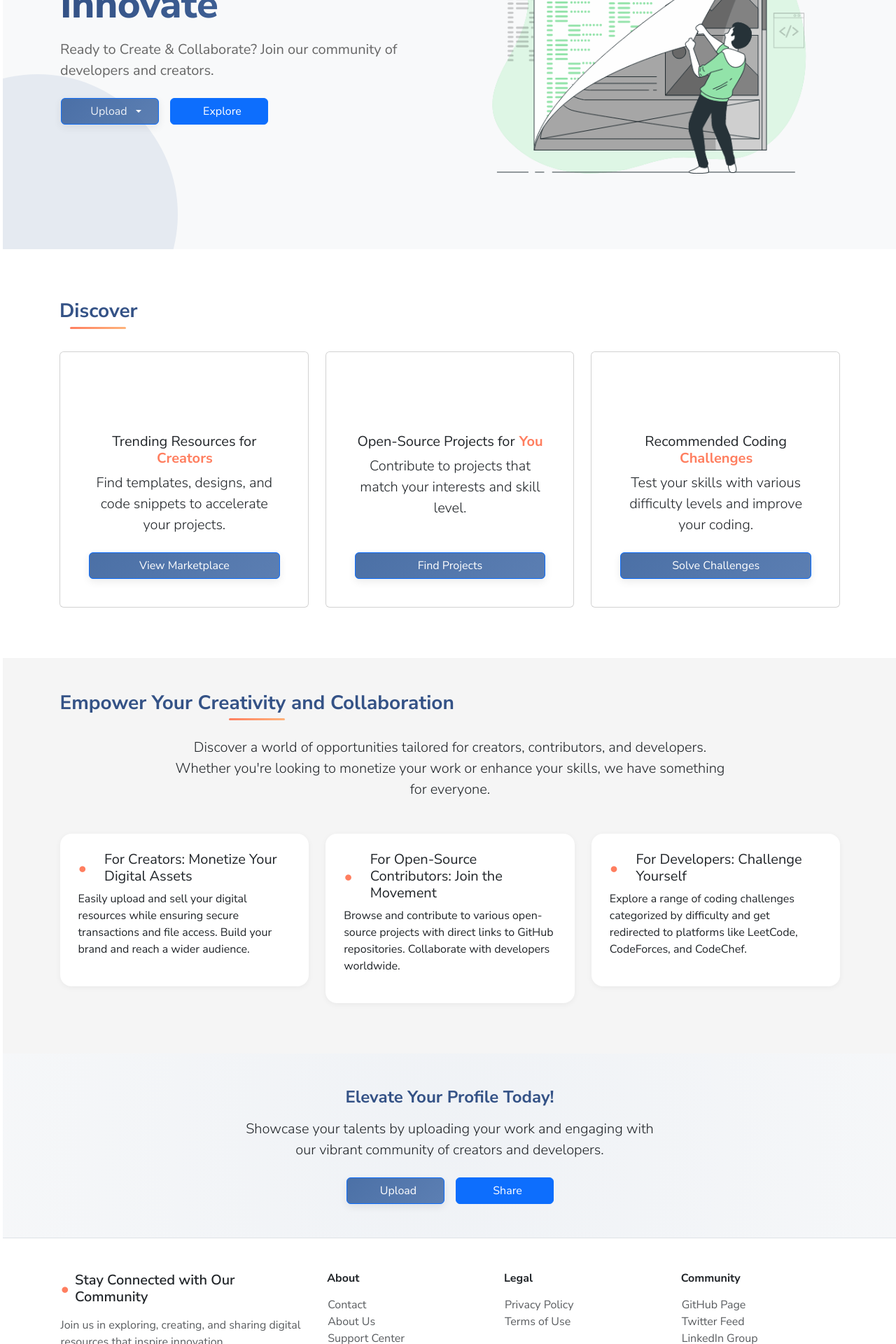
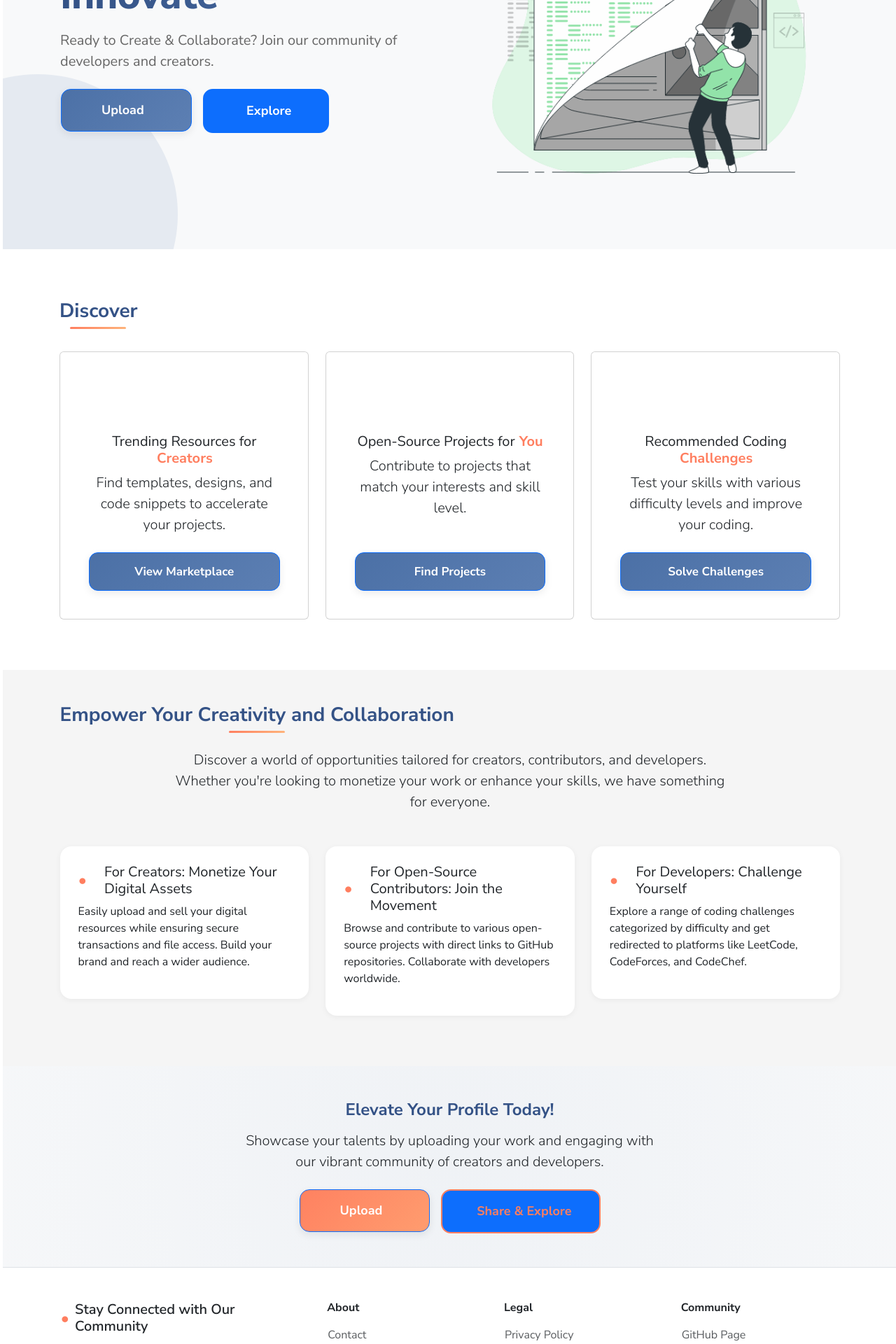
Before and after one commit to kalviumcommunity/S64_HardikTailor_Capstone_BitBloom, a React (Vite) app in the folder client/: page /home in a window 1280 px wide. Shown: the part 400-2320 px from the top of the page at 70% size. Built offline with nearby package versions, Linux system fonts and the light colour scheme; sample sign-in values are in the browser's storage.

Commit message:
PR03( Update homepage UI: Adjust layout and element sizes for better visual balance)

```diff
--- a/client/src/page/Home.tsx
+++ b/client/src/page/Home.tsx
@@ -12,6 +12,17 @@ const HomePage: React.FC = () => {
 
   // Refs for animation elements
   const animatedElements = useRef<HTMLElement[]>([]);
+
+  // Scroll to section function
+  const scrollToSection = (sectionId: string) => {
+    const element = document.getElementById(sectionId);
+    if (element) {
+      element.scrollIntoView({
+        behavior: 'smooth',
+        block: 'start'
+      });
+    }
+  };
 
   // Animation observer setup
   useEffect(() => {
@@ -54,18 +65,32 @@ const HomePage: React.FC = () => {
                     <i className="bi bi-cloud-upload me-2"></i>Upload
                   </Dropdown.Toggle>
 
-                  <Dropdown.Menu>
-                    <Dropdown.Item href="/uploadresource">Resource</Dropdown.Item>
-                    <Dropdown.Item href="/uploadproject">Open Source Project</Dropdown.Item>
+                  <Dropdown.Menu className="shadow-lg border-0" style={{borderRadius: '12px', padding: '0.5rem'}}>
+                    <Dropdown.Item
+                      href="/uploadresource"
+                      className="rounded-3 mb-1"
+                      style={{padding: '0.7rem 1rem', transition: 'all 0.3s ease'}}
+                    >
+                      <i className="bi bi-file-earmark-text me-2 text-primary"></i>
+                      Resource
+                    </Dropdown.Item>
+                    <Dropdown.Item
+                      href="/uploadproject"
+                      className="rounded-3"
+                      style={{padding: '0.7rem 1rem', transition: 'all 0.3s ease'}}
+                    >
+                      <i className="bi bi-github me-2 text-primary"></i>
+                      Open Source Project
+                    </Dropdown.Item>
                   </Dropdown.Menu>
                 </Dropdown>
 
                 {/* Explore Button */}
                 <Button
                   className="custom-outline-btn"
-                  onClick={() => navigate('/explore')}
+                  onClick={() => scrollToSection('discover-section')}
                 >
-                  <i className="bi bi-compass me-2"></i>Explore
+                  <i className="bi bi-search me-2"></i>Explore
                 </Button>
               </div>
             </div>
@@ -84,7 +109,7 @@ const HomePage: React.FC = () => {
       </section>
 
       {/* Discover Section */}
-      <Container className="my-5 py-4">
+      <Container id="discover-section" className="my-5 py-4">
         <h3 className="text-center section-heading animate-in">Discover</h3>
         <Row className="g-4">
           <Col md={4}>
@@ -195,11 +220,35 @@ const HomePage: React.FC = () => {
           <h4 className="mb-3 animate-in">Elevate Your Profile Today!</h4>
           <p className="lead mb-4 animate-in">Showcase your talents by uploading your work and engaging with our vibrant community of creators and developers.</p>
           <div className="d-flex justify-content-center gap-3 flex-wrap animate-in">
-            <Button className="custom-btn pulse-animation">
-              <i className="bi bi-upload me-2"></i>Upload
-            </Button>
-            <Button className="custom-outline-btn">
-              <i className="bi bi-share me-2"></i>Share
+            <Dropdown>
+              <Dropdown.Toggle className="custom-btn pulse-animation" id="cta-upload-dropdown">
+                <i className="bi bi-upload me-2"></i>Upload
+              </Dropdown.Toggle>
+
+              <Dropdown.Menu className="shadow-lg border-0" style={{borderRadius: '12px', padding: '0.5rem'}}>
+                <Dropdown.Item
+                  href="/uploadresource"
+                  className="rounded-3 mb-1"
+                  style={{padding: '0.7rem 1rem', transition: 'all 0.3s ease'}}
+                >
+                  <i className="bi bi-file-earmark-text me-2 text-primary"></i>
+                  Upload Resource
+                </Dropdown.Item>
+                <Dropdown.Item
+                  href="/uploadproject"
+                  className="rounded-3"
+                  style={{padding: '0.7rem 1rem', transition: 'all 0.3s ease'}}
+                >
+                  <i className="bi bi-github me-2 text-primary"></i>
+                  Upload Project
+                </Dropdown.Item>
+              </Dropdown.Menu>
+            </Dropdown>
+            <Button
+              className="custom-outline-btn"
+              onClick={() => scrollToSection('discover-section')}
+            >
+              <i className="bi bi-share me-2"></i>Share & Explore
             </Button>
           </div>
         </Container>
--- a/client/src/styles/common.css
+++ b/client/src/styles/common.css
@@ -96,6 +96,17 @@
 @keyframes rotateGlow {
   0% { transform: rotate(0deg); }
   100% { transform: rotate(360deg); }
+}
+
+@keyframes pulseGlow {
+  0%, 100% {
+    transform: scale(1);
+    box-shadow: var(--shadow-md);
+  }
+  50% {
+    transform: scale(1.05);
+    box-shadow: var(--shadow-lg), var(--glow-primary);
+  }
 }
 
 /* Base Styles */
@@ -470,3 +481,221 @@ body {
 .custom-outline-btn-auth:hover {
   background-color: rgba(124, 58, 237, 0.1);
 }
+
+/* Pulse Animation Class */
+.pulse-animation {
+  animation: pulseGlow 2s ease-in-out infinite;
+}
+
+/* Enhanced Dropdown Toggle */
+.dropdown-toggle.custom-btn {
+  display: inline-flex;
+  align-items: center;
+  justify-content: center;
+  position: relative;
+  z-index: 1;
+}
+
+.dropdown-toggle.custom-btn::after {
+  border: none;
+  content: '\f282';
+  font-family: 'bootstrap-icons';
+  margin-left: 0.5rem;
+  font-size: 0.875rem;
+  transition: transform 0.3s ease;
+}
+
+.dropdown-toggle.custom-btn:hover::after {
+  transform: translateY(2px);
+}
+
+/* Enhanced Button Hover Effects */
+.custom-btn {
+  position: relative;
+  isolation: isolate;
+}
+
+.custom-btn:hover {
+  transform: translateY(-3px);
+  box-shadow: var(--shadow-lg), var(--glow-primary);
+}
+
+.custom-btn:focus,
+.custom-btn:focus-visible {
+  outline: none;
+  box-shadow: var(--shadow-lg), 0 0 0 3px rgba(74, 111, 165, 0.2);
+}
+
+.custom-outline-btn:hover {
+  background-color: rgba(74, 111, 165, 0.1);
+  transform: translateY(-3px);
+  box-shadow: var(--shadow-sm);
+  border-color: var(--primary-dark);
+}
+
+.custom-outline-btn:focus,
+.custom-outline-btn:focus-visible {
+  outline: none;
+  box-shadow: 0 0 0 3px rgba(74, 111, 165, 0.2);
+}
+
+/* Icon Enhancement for Buttons */
+.custom-btn i,
+.custom-outline-btn i {
+  transition: transform 0.3s ease;
+}
+
+.custom-btn:hover i,
+.custom-outline-btn:hover i {
+  transform: scale(1.1);
+}
+
+/* Button Group Spacing */
+.d-flex.gap-3 .custom-btn,
+.d-flex.gap-3 .custom-outline-btn {
+  margin: 0;
+}
+
+/* Call to Action Button Enhancements */
+.call-to-action .custom-btn {
+  background: var(--accent-gradient);
+  background-size: 200% 200%;
+  animation: gradientFlow 3s ease infinite;
+}
+
+.call-to-action .custom-btn:hover {
+  transform: translateY(-5px);
+  box-shadow: var(--shadow-lg), var(--glow-accent);
+}
+
+.call-to-action .custom-outline-btn {
+  border-color: var(--accent-color);
+  color: var(--accent-color);
+}
+
+.call-to-action .custom-outline-btn:hover {
+  background-color: rgba(255, 126, 95, 0.1);
+  border-color: var(--accent-color);
+  color: var(--accent-color);
+}
+
+/* Enhanced Dropdown Menu Styling */
+.dropdown-menu {
+  border: none;
+  background: rgba(255, 255, 255, 0.95);
+  backdrop-filter: blur(10px);
+  -webkit-backdrop-filter: blur(10px);
+  border-radius: 12px !important;
+  box-shadow: var(--shadow-lg);
+  padding: 0.5rem;
+  margin-top: 0.5rem;
+  animation: fadeIn 0.3s ease-out;
+}
+
+.dropdown-item {
+  border-radius: 8px;
+  margin-bottom: 0.25rem;
+  padding: 0.7rem 1rem;
+  transition: all 0.3s ease;
+  color: var(--text-primary);
+  font-weight: 500;
+}
+
+.dropdown-item:hover {
+  background-color: rgba(74, 111, 165, 0.1);
+  color: var(--primary-color);
+  transform: translateX(5px);
+}
+
+.dropdown-item:last-child {
+  margin-bottom: 0;
+}
+
+.dropdown-item i {
+  transition: transform 0.3s ease;
+}
+
+.dropdown-item:hover i {
+  transform: scale(1.1);
+}
+
+/* Button Loading State */
+.custom-btn.loading {
+  position: relative;
+  color: transparent;
+}
+
+.custom-btn.loading::after {
+  content: '';
+  position: absolute;
+  width: 16px;
+  height: 16px;
+  top: 50%;
+  left: 50%;
+  margin-left: -8px;
+  margin-top: -8px;
+  border: 2px solid transparent;
+  border-top-color: #ffffff;
+  border-radius: 50%;
+  animation: spin 1s linear infinite;
+}
+
+@keyframes spin {
+  0% { transform: rotate(0deg); }
+  100% { transform: rotate(360deg); }
+}
+
+/* Large Button Variants for Home Page */
+.custom-btn-lg {
+  padding: 1rem 2.5rem;
+  font-size: 1.125rem;
+  font-weight: 700;
+  min-width: 180px;
+  border-radius: 14px;
+}
+
+.custom-outline-btn-lg {
+  padding: 1rem 2.5rem;
+  font-size: 1.125rem;
+  font-weight: 700;
+  min-width: 180px;
+  border-radius: 14px;
+  border-width: 2.5px;
+}
+
+/* Hero Section Button Styling */
+.hero-section .custom-btn,
+.hero-section .custom-outline-btn {
+  padding: 1rem 2.5rem;
+  font-size: 1.125rem;
+  font-weight: 700;
+  min-width: 180px;
+  border-radius: 14px;
+}
+
+.hero-section .custom-outline-btn {
+  border-width: 2.5px;
+}
+
+/* Call to Action Button Styling */
+.call-to-action .custom-btn,
+.call-to-action .custom-outline-btn {
+  padding: 1rem 2.5rem;
+  font-size: 1.125rem;
+  font-weight: 700;
+  min-width: 180px;
+  border-radius: 14px;
+}
+
+.call-to-action .custom-outline-btn {
+  border-width: 2.5px;
+}
+
+/* Discover Section Button Styling */
+#discover-section .custom-btn {
+  padding: 0.875rem 2.25rem;
+  font-size: 1.0625rem;
+  font-weight: 700;
+  min-width: 160px;
+  border-radius: 13px;
+}
```
